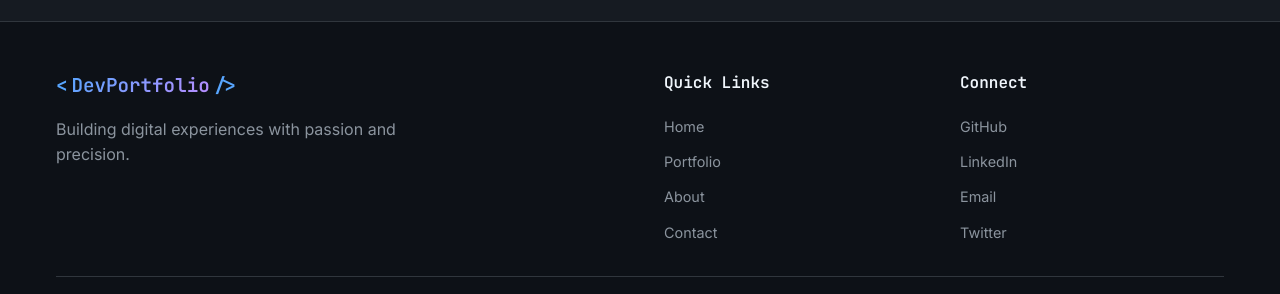
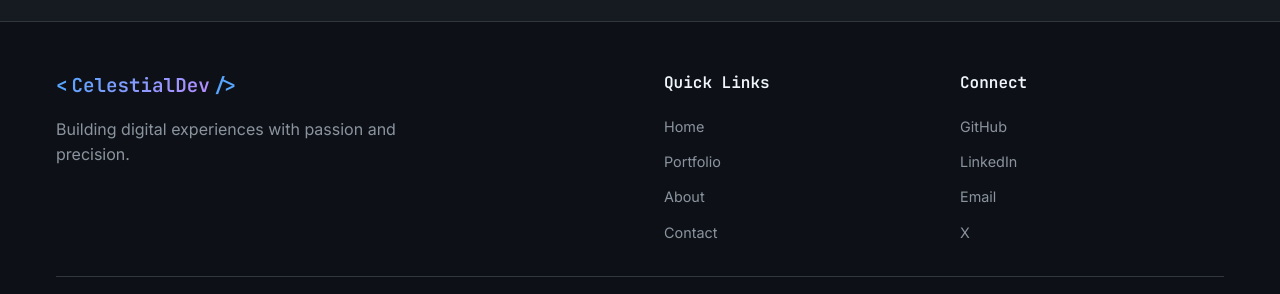
Before and after one commit to JustinEmadem/Celestialdev, an Angular app: page / in a window 1280 px wide. Shown: the part 4264-4558 px from the top of the page. Built offline with nearby package versions, Linux system fonts and the light colour scheme.

Commit message:
Ticket Title: Edit Page footer Ticket Number: cd-3 Description of change:     - Edit social links in the footer page part

```diff
--- a/src/app/components/footer/footer.component.html
+++ b/src/app/components/footer/footer.component.html
@@ -4,7 +4,7 @@
       <div class="footer-left">
         <div class="footer-logo">
           <span class="logo-bracket">&lt;</span>
-          <span class="logo-text">DevPortfolio</span>
+          <span class="logo-text">CelestialDev</span>
           <span class="logo-bracket">/&gt;</span>
         </div>
         <p class="footer-description">
@@ -23,10 +23,10 @@
 
         <div class="link-group">
           <h4>Connect</h4>
-          <a href="https://github.com/johndoe" target="_blank">GitHub</a>
-          <a href="https://linkedin.com/in/johndoe" target="_blank">LinkedIn</a>
-          <a href="mailto:john.doe@example.com">Email</a>
-          <a href="#" target="_blank">Twitter</a>
+          <a href="https://github.com/JustinEmadem" target="_blank">GitHub</a>
+          <a href="https://www.linkedin.com/in/justin-emadem-5b064b31a/" target="_blank">LinkedIn</a>
+          <a href="mailto:kuajustemadem94@gmail.com">Email</a>
+          <a href="https://x.com/JustinEmadem" target="_blank">X</a>
         </div>
       </div>
     </div>
```
